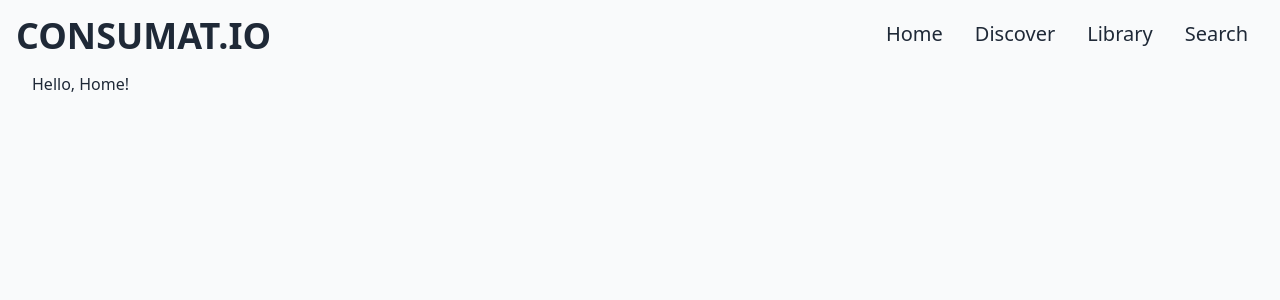
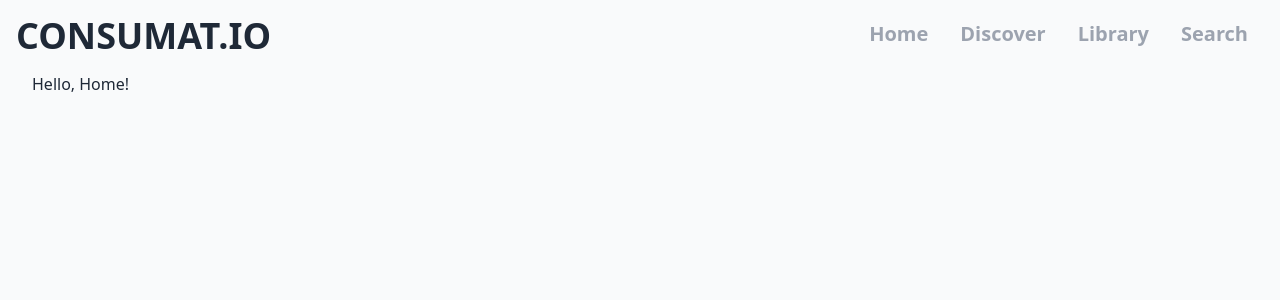
Before and after one commit to pojntfx/consumat.io-frontend, a Next.js app: page / in a window 1280 px wide. Shown: the top 300 px of the page. Built offline with nearby package versions, Linux system fonts and the light colour scheme.

Commit message:
fix: Improve navbar hover effect

```diff
--- a/components/MetaData.tsx
+++ b/components/MetaData.tsx
@@ -1,22 +1,23 @@
-import Head from 'next/head';
+import Head from "next/head";
 
 const MetaData = ({ title, keywords, description }) => {
   return (
     <Head>
-      <meta name='viewport' content='width=device-width, initial-scale=1.0' />
-      <meta name='keywords' content={keywords} />
-      <meta name='description' content={description} />
-      <meta charSet='utf-8' />
+      <meta name="viewport" content="width=device-width, initial-scale=1.0" />
+      <meta name="keywords" content={keywords} />
+      <meta name="description" content={description} />
+      <meta charSet="utf-8" />
       {/* <link rel='icon' href='/favicon.ico' /> */}
       <title>{title}</title>
     </Head>
-  )
-}
+  );
+};
 
 MetaData.defaultProps = {
-  title: 'consumat.io',
-  keywords: 'series tracker, movie tracker, media tracker, media consumption tracker',
-  description: 'Track, plan and enjoy content.'
-}
+  title: "consumat.io",
+  keywords:
+    "series tracker, movie tracker, media tracker, media consumption tracker",
+  description: "Track, plan and enjoy content.",
+};
 
-export default MetaData
+export default MetaData;
--- a/components/Navbar.jsx
+++ /dev/null
@@ -1,35 +0,0 @@
-import Link from 'next/link';
-import { useState } from 'react';
-
-const Navbar = () => {
-  const [mobileNavbarVisible, setMobileNavbarVisibility] = useState(false);
-
-  return (
-    <div>
-      <nav className={`${mobileNavbarVisible ? 'bg-gray-800 text-gray-50' : 'bg-gray-50 text-gray-800'} md:bg-gray-50 md:text-gray-800`}>
-        <div className='flex justify-between items-center p-4'>
-          <h1 className='text-4xl font-black'><Link href='/'>CONSUMAT.IO</Link></h1>
-          <ul className='hidden md:flex text-xl'>
-            <li className='navigation-item'><Link href='/'>Home</Link></li>
-            <li className='navigation-item'><Link href='/discover'>Discover</Link></li>
-            <li className='navigation-item'><Link href='/library'>Library</Link></li>
-            <li className='navigation-item'><Link href='/search'>Search</Link></li>
-          </ul>
-
-          <button className='md:hidden cursor-pointer focus:outline-none' onClick={() => setMobileNavbarVisibility(!mobileNavbarVisible)}>
-            <svg xmlns="http://www.w3.org/2000/svg" width="24" height="24" viewBox="0 0 24 24" fill="none" stroke="currentColor" strokeWidth="3" strokeLinecap="round" strokeLinejoin="round"><line x1="3" y1="12" x2="21" y2="12" /><line x1="3" y1="6" x2="21" y2="6" /><line x1="3" y1="18" x2="21" y2="18" /></svg>
-          </button>
-        </div>
-
-        <ul className={`${mobileNavbarVisible ? 'flex flex-col' : 'hidden'} text-xl items-center mb-4 md:hidden`}>
-          <li className='navigation-item-mobile'><Link href='/'>Home</Link></li>
-          <li className='navigation-item-mobile'><Link href='/discover'>Discover</Link></li>
-          <li className='navigation-item-mobile'><Link href='/library'>Library</Link></li>
-          <li className='navigation-item-mobile'><Link href='/search'>Search</Link></li>
-        </ul>
-      </nav>
-    </div>
-  )
-}
-
-export default Navbar
--- /dev/null
+++ b/components/Navbar.tsx
@@ -0,0 +1,109 @@
+import Link from "next/link";
+import { useState, useEffect } from "react";
+import styles from "../styles/Navbar.module.css";
+
+const Navbar = () => {
+  const [windowWidth, setWindowWidth] = useState<number>(null);
+  const [isMobile, setMobile] = useState(true);
+  const [isMobileNavbarActive, setMobileNavbarActive] = useState(false);
+
+  useEffect(() => {
+    setWindowWidth(window.innerWidth);
+
+    function handleResize() {
+      setWindowWidth(window.innerWidth);
+    }
+
+    window.addEventListener("resize", handleResize);
+
+    return () => {
+      window.removeEventListener("resize", handleResize);
+    };
+  }, []);
+
+  useEffect(() => {
+    if (windowWidth === null) return;
+    windowWidth < 768 ? setMobile(true) : setMobile(false);
+    console.log(`Current width: ${windowWidth}`);
+    console.log(`Is mobile? ${isMobile}`);
+  }, [windowWidth]);
+
+  return (
+    <div>
+      <nav
+        className={`${
+          isMobileNavbarActive
+            ? "bg-gray-800 text-gray-50"
+            : "bg-gray-50 text-gray-800"
+        } md:bg-gray-50 md:text-gray-800`}
+      >
+        <div className="flex justify-between items-center p-4">
+          <h1 className="text-4xl font-black">
+            <Link href="/">CONSUMAT.IO</Link>
+          </h1>
+
+          {!isMobile && (
+            <ul className="flex text-xl">
+              <li className={styles.navigationItem}>
+                <Link href="/">Home</Link>
+              </li>
+              <li className={styles.navigationItem}>
+                <Link href="/discover">Discover</Link>
+              </li>
+              <li className={styles.navigationItem}>
+                <Link href="/library">Library</Link>
+              </li>
+              <li className={styles.navigationItem}>
+                <Link href="/search">Search</Link>
+              </li>
+            </ul>
+          )}
+
+          <button
+            className="md:hidden cursor-pointer focus:outline-none"
+            onClick={() => setMobileNavbarActive(!isMobileNavbarActive)}
+          >
+            <svg
+              xmlns="http://www.w3.org/2000/svg"
+              width="24"
+              height="24"
+              viewBox="0 0 24 24"
+              fill="none"
+              stroke="currentColor"
+              strokeWidth="3"
+              strokeLinecap="round"
+              strokeLinejoin="round"
+            >
+              <line x1="3" y1="12" x2="21" y2="12" />
+              <line x1="3" y1="6" x2="21" y2="6" />
+              <line x1="3" y1="18" x2="21" y2="18" />
+            </svg>
+          </button>
+        </div>
+
+        {isMobile && (
+          <ul
+            className={`${
+              isMobileNavbarActive ? "flex" : "hidden"
+            } flex-col text-xl items-center mb-4`}
+          >
+            <li className={styles.navigationItemMobile}>
+              <Link href="/">Home</Link>
+            </li>
+            <li className={styles.navigationItemMobile}>
+              <Link href="/discover">Discover</Link>
+            </li>
+            <li className={styles.navigationItemMobile}>
+              <Link href="/library">Library</Link>
+            </li>
+            <li className={styles.navigationItemMobile}>
+              <Link href="/search">Search</Link>
+            </li>
+          </ul>
+        )}
+      </nav>
+    </div>
+  );
+};
+
+export default Navbar;
--- a/pages/index.tsx
+++ b/pages/index.tsx
@@ -1,9 +1,9 @@
-import MetaData from '../components/MetaData';
+import MetaData from "../components/MetaData";
 
 const Home = () => {
   return (
-    <div className='px-8'>
-      <MetaData title='consumat.io | Home' />
+    <div className="px-8">
+      <MetaData title="consumat.io | Home" />
       <h2>Hello, Home!</h2>
     </div>
   );
--- /dev/null
+++ b/styles/Navbar.module.css
@@ -0,0 +1,29 @@
+.navigationItem {
+  @apply text-center;
+  @apply text-gray-400;
+  @apply font-bold;
+  @apply mx-4;
+  @apply cursor-pointer;
+  @apply border-b-4;
+  @apply border-transparent;
+}
+
+.navigationItem:hover {
+  @apply border-gray-800;
+  @apply text-gray-800;
+}
+
+.navigationItemMobile {
+  @apply text-center;
+  @apply text-gray-400;
+  @apply font-bold;
+  @apply cursor-pointer;
+  @apply border-b-4;
+  @apply border-transparent;
+  @apply my-4;
+}
+
+.navigationItemMobile:hover {
+  @apply border-gray-50;
+  @apply text-gray-50;
+}
--- a/styles/globals.css
+++ b/styles/globals.css
@@ -3,15 +3,6 @@
 @tailwind utilities;
 
 body {
-  @apply bg-gray-50 text-gray-800;
+  @apply bg-gray-50;
+  @apply text-gray-800;
 }
-
-/* Navigation */
-
-.navigation-item {
-  @apply mx-4 cursor-pointer border-b-4 border-transparent hover:border-gray-800 hover:font-black;
-}
-
-.navigation-item-mobile {
-  @apply mx-4 cursor-pointer border-b-4 border-transparent hover:border-gray-50 hover:font-black my-4;
-}
```
Also changed, not shown: components/Layout.tsx (+6 -8 lines), pages/_app.tsx (+5 -4 lines), pages/discover.tsx (+4 -4 lines), pages/library.tsx (+4 -4 lines), pages/search.tsx (+4 -4 lines), 1 other file (tests, documents, lock files or other folders).
